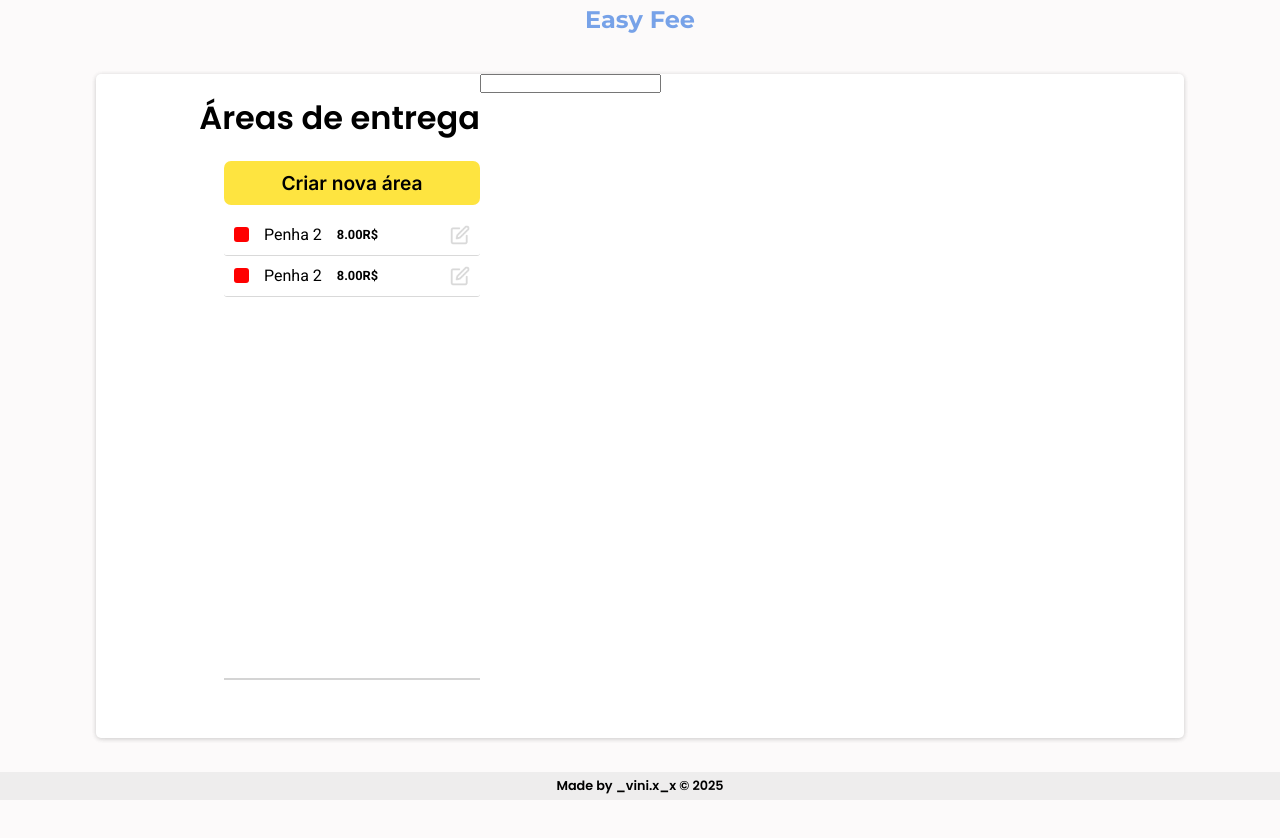
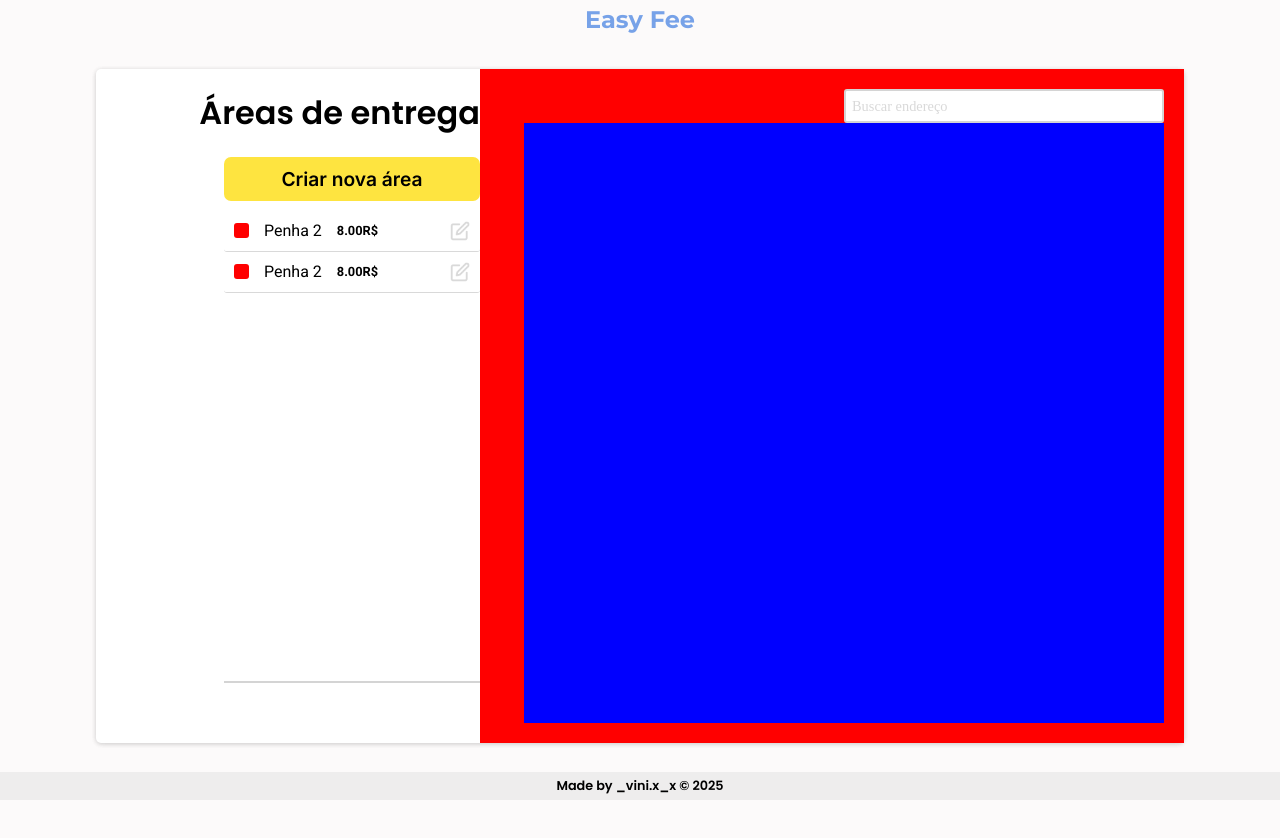
Before and after one commit to LordCarvel/EasyFee, a React (Vite) app: page / in a window 1280 px wide. Shown: the top 838 px of the page. Built offline with nearby package versions, Linux system fonts and the light colour scheme.

Commit message:
I not remember what I do

```diff
--- a/src/pages/home/Home.jsx
+++ b/src/pages/home/Home.jsx
@@ -22,7 +22,9 @@ function Home() {
           </div>
         </div>
         <div className={styles.mapContainer}>
-          <input type="text" />
+          <input type="text" placeholder="Buscar endereço" id="searchLocate"/>
+
+          <div className={styles.map}></div>
         </div>
       </main>
       <Bottom />
--- a/src/pages/home/Home.module.css
+++ b/src/pages/home/Home.module.css
@@ -119,3 +119,44 @@ main {
 .card img:hover {
  scale: 0.95;
 }
+
+.mapContainer {
+ width: 55vw;
+ height: 100%;
+ background-color: red;
+ padding: 20px;
+ display: flex;
+ flex-direction: column;
+ align-items: flex-end;
+ justify-content: space-between;
+}
+
+.mapContainer input {
+ width: 25vw;
+ padding: 6px;
+ border: 2px solid var(--color-gray);
+ border-radius: 3px;
+ font-size: 1em;
+ color: var(--color-light-gray-model-two);
+ font-family: var(--font-imb-plex-mono);
+ font-size: 1em;
+ letter-spacing: 5%;
+}
+
+.mapContainer input::placeholder {
+ color: var(--color-light-gray-model-two);
+ font-family: var(--font-imb-plex-mono);
+ font-size: 0.9em;
+ letter-spacing: 5%;
+ }
+
+ .mapContainer input:focus {
+  outline: none;
+  box-shadow: none;
+ }
+
+ .map {
+  width: 50vw;
+  height: 75vh;
+  background-color: blue;
+ }
```
